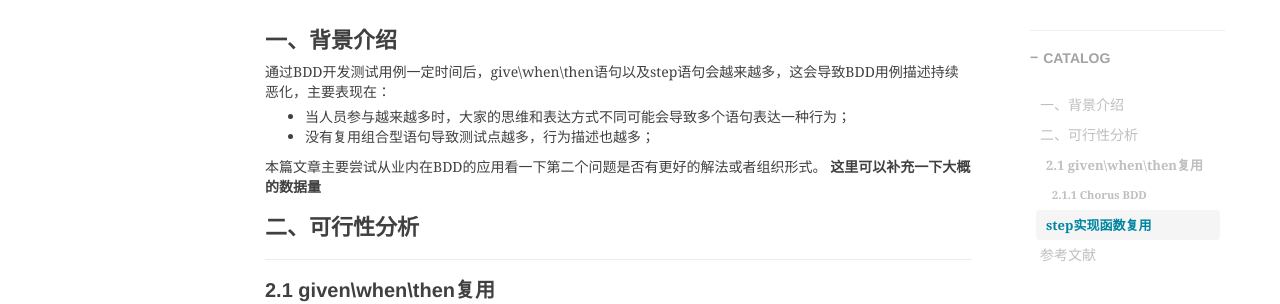
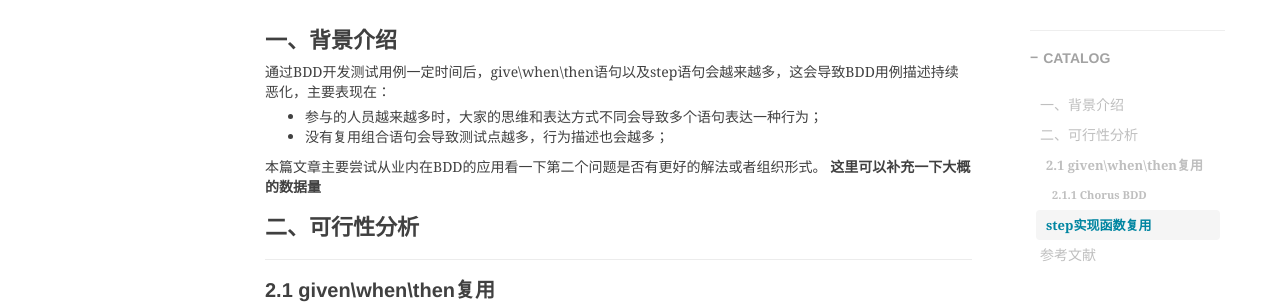
Before and after one commit to shihai1991/shihai1991.github.io, a Jekyll site: the page built from _posts/2023-08-22-BDD中的step可复用性调研.md, in a window 1280 px wide. Shown: the part 465-769 px from the top of the page. Built offline with Jekyll 4.4.1, drawn with Linux system fonts in a browser that asks for light colours; nearby versions of some CDN libraries; comment, search, counter and statistics services are not loaded.

Commit message:
Update 2023-08-22-BDD中的step可复用性调研.md

```diff
--- a/_posts/2023-08-22-BDD中的step可复用性调研.md
+++ b/_posts/2023-08-22-BDD中的step可复用性调研.md
@@ -10,8 +10,8 @@ time: '2023.08.22 17:21:00'
 ---
 # 一、背景介绍
 通过BDD开发测试用例一定时间后，give\when\then语句以及step语句会越来越多，这会导致BDD用例描述持续恶化，主要表现在：
-- 当人员参与越来越多时，大家的思维和表达方式不同可能会导致多个语句表达一种行为；
-- 没有复用组合型语句导致测试点越多，行为描述也越多；
+- 参与的人员越来越多时，大家的思维和表达方式不同会导致多个语句表达一种行为；
+- 没有复用组合语句会导致测试点越多，行为描述也会越多；
 
 本篇文章主要尝试从业内在BDD的应用看一下第二个问题是否有更好的解法或者组织形式。
 **这里可以补充一下大概的数据量**
```
